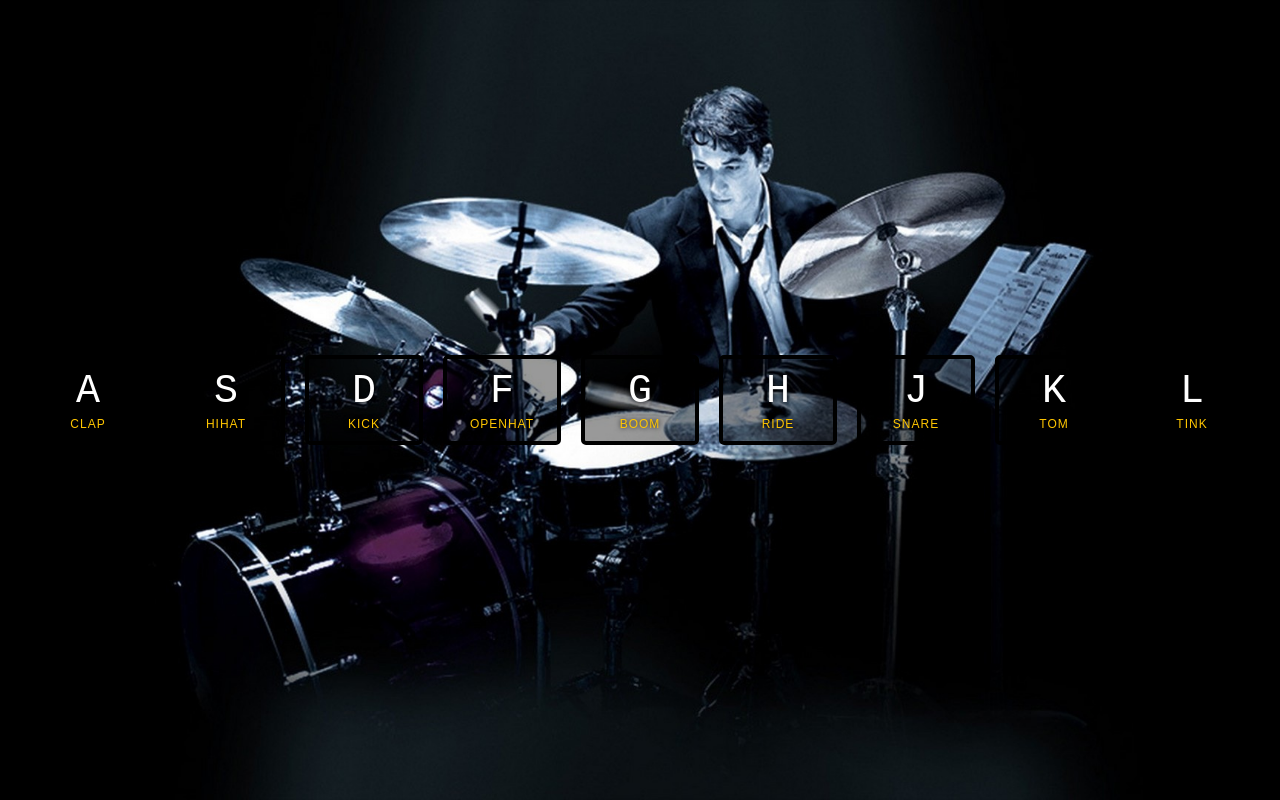
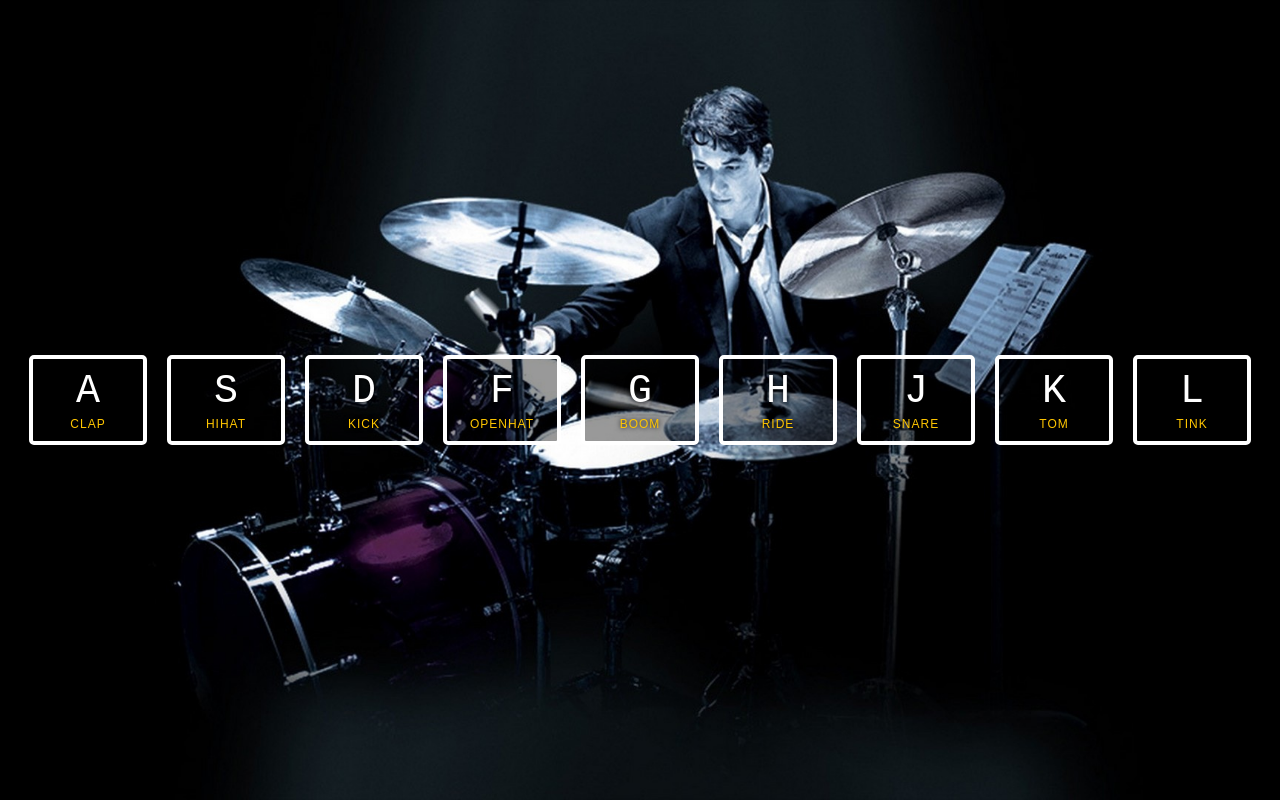
Before and after one commit to Keaws/Keaws.github.io, a plain HTML site: page drums/index.html in a window 1280 px wide. Drawn offline with Linux system fonts and the light colour scheme.

Commit message:
Changed border to white

```diff
--- a/drums/style.css
+++ b/drums/style.css
@@ -19,7 +19,7 @@ body,html {
 }
 
 .key {
-  border:4px solid black;
+  border:4px solid #fff;
   border-radius:5px;
   margin:1rem;
   font-size: 1.5rem;
```
